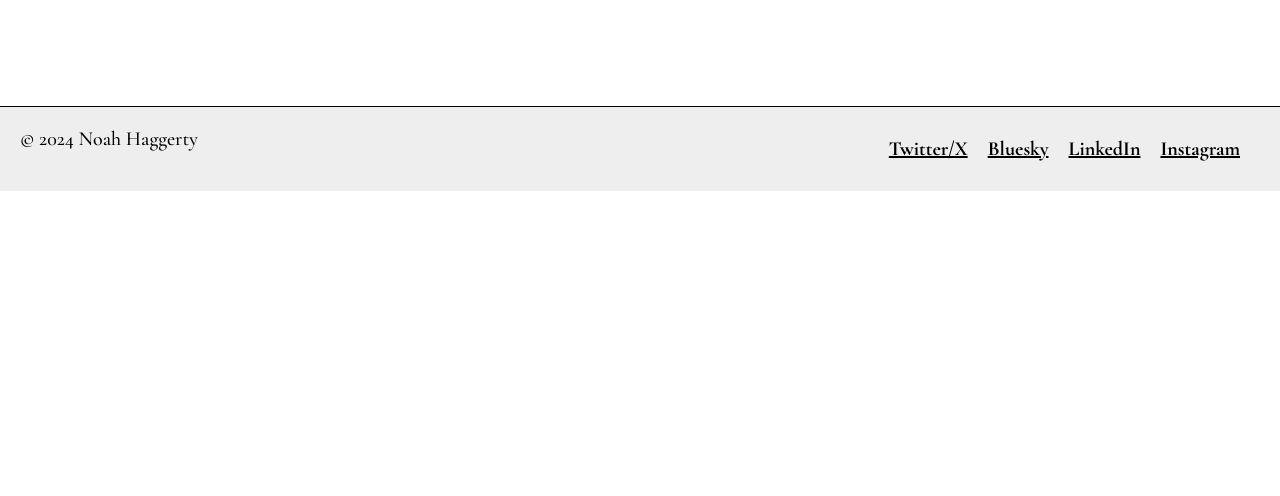
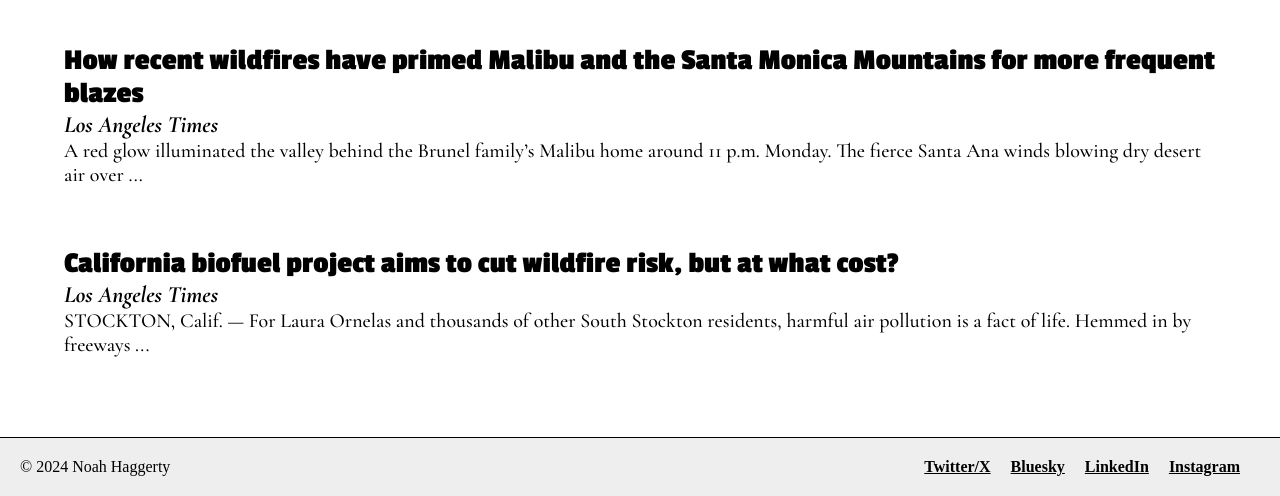
Before and after one commit to nohaggerty/nohaggerty.github.io, a plain HTML site: page index.html in a window 1280 px wide. Shown: the part 609-1105 px from the top of the page. Before the commit the page ends 800 px from the top, so only its background shows below. Drawn offline with nearby package versions, Linux system fonts and the light colour scheme.

Commit message:
Added article handling

```diff
--- /dev/null
+++ b/articles.js
@@ -0,0 +1,36 @@
+fetch('articles.json')
+    .then(response => response.json()) // Parse JSON
+    .then(data => {
+        const articleContainer = document.getElementById('featured-work-container')
+
+        data.forEach(article => {
+            if (article.featured) {
+                // creating div for the article
+                const articleDiv = document.createElement('div');
+                articleDiv.classList.add('article');
+
+                // creating headline
+                const headline = document.createElement('h2');
+                const link = document.createElement('a');
+                link.href = article.link;
+                link.target = "_blank";
+                link.textContent = article.hed;
+                headline.appendChild(link);
+
+                // creating other info
+                const publication = document.createElement('h3');
+                publication.textContent = article.publication;
+
+                // creating lede
+                const lede = document.createElement('p');
+                lede.textContent = article.lede.substring(0, 150) + ' ...';
+
+                articleDiv.append(headline)
+                articleDiv.append(publication)
+                articleDiv.append(lede)
+
+                articleContainer.append(articleDiv);
+            }
+        });
+    })
+    .catch(error => console.error('Error loading JSON:', error));
--- /dev/null
+++ b/articles.json
@@ -0,0 +1,32 @@
+[
+    {
+        "hed": "How recent wildfires have primed Malibu and the Santa Monica Mountains for more frequent blazes",
+        "date": "12-14-2024",
+        "link": "https://www.latimes.com/environment/story/2024-12-14/how-recent-fires-have-primed-malibu-for-more-wildfires",
+        "publication": "Los Angeles Times",
+        "lede": "A red glow illuminated the valley behind the Brunel family’s Malibu home around 11 p.m. Monday. The fierce Santa Ana winds blowing dry desert air over the mountains and out to sea had already triggered public safety power shutoffs.",
+        "featured": true,
+        "tags": ["Environment", "Fire", "California"],
+        "type": ["article"]
+    },
+    {
+        "hed": "Why the Forest Service is encouraging people to cut Christmas trees on public lands (with permits)",
+        "date": "12-05-2024",
+        "link": "https://www.latimes.com/environment/story/2024-12-05/help-the-forest-service-get-a-killer-christmas-tree-deal",
+        "publication": "Los Angeles Times",
+        "lede": "When it comes to finding the perfect Christmas tree, William Lyon has it down to a science. Every year, Lyon downloads official maps of U.S. Forest Service roads — Apple and Google maps never have them all — and consults satellite imagery, searching for green groves that seem decently accessible and haven’t been scorched by fire.",
+        "featured": false,
+        "tags": ["Environment"],
+        "type": ["article"]
+    },
+    {
+        "hed": "California biofuel project aims to cut wildfire risk, but at what cost?",
+        "date": "12-01-2024",
+        "link": "https://www.latimes.com/environment/story/2024-12-01/wood-biofuel-project-could-worsen-air-quality-critics-say",
+        "publication": "Los Angeles Times",
+        "lede": "STOCKTON, Calif. —  For Laura Ornelas and thousands of other South Stockton residents, harmful air pollution is a fact of life. Hemmed in by freeways and rail lines and bordered by heavy industry and the Port of Stockton, the area has been dubbed an “Asthma Capital” by the Asthma and Allergy Foundation of America.",
+        "featured": true,
+        "tags": ["Environment"],
+        "type": ["article", "photo"]
+    }
+]
--- a/footer.html
+++ b/footer.html
@@ -1,4 +1,4 @@
-<footer>
+<footer class="footer-content">
     <div class="footer-container">
         <p>&copy; 2024 Noah Haggerty</p>
         <nav>
--- a/header.html
+++ b/header.html
@@ -1,4 +1,4 @@
-<header>
+<header class="header-content">
     <div class="header-container">
         <a class="header-title" href="">Noah Haggerty</a>
         <nav>
--- a/index.html
+++ b/index.html
@@ -19,6 +19,7 @@
     </head>
     <body>
         <header></header>
+        <div class="main-content">
         <div class="homepage-container">
             <div class="text-column">
                 <h1>Science & Environment Journalist</h1>
@@ -39,8 +40,12 @@
                 <img src="headshot_portrait.png" alt="Noah smiling in front of floral background">
             </div>
         </div> <!-- homepage container -->
-        <!-- <hr> -->
-         <footer></footer>
+        <hr>
+        <h1>Featured Work</h1>
+        <div id="featured-work-container"></div>
+        </div> <!-- main content -->
+        <footer></footer>
+        <script src="articles.js"></script>
         <script src="header.js"></script>
         <script src="footer.js"></script>
     </body>
--- a/style.css
+++ b/style.css
@@ -8,10 +8,10 @@
 
 /* Main Content */
 
-body {
+.main-content {
     font-size: 20px;
     font-family: "Cormorant Garamond", serif;
-    padding: 100px 5%;
+    padding: 40px 5%;
 }
 
 h1 {
@@ -41,13 +41,10 @@ nav ul li { /* header, footer */
 
 /* Header */
 
-header {
+.header-content {
     background-color: #eee;
     padding: 20px 0;
-    position: fixed;
     width: 100%;
-    top: 0;
-    left: 0;
     z-index: 1000;
     border-bottom: 1px solid #000;
 }
@@ -75,13 +72,10 @@ header a:hover {
 
 /* Footer */
 
-footer {
+.footer-content {
     background-color: #eee;
     padding: 20px 0;
-    position: fixed;
     width: 100%;
-    bottom: 0;
-    left: 0;
     z-index: 1000;
     border-top: 1px solid #000;
 }
@@ -100,6 +94,10 @@ footer a {
 
 footer a:hover {
     color: #535353;
+}
+
+footer p {
+    margin-bottom: 0;
 }
 
 /* Homepage */
@@ -137,3 +135,26 @@ footer a:hover {
     height: auto;
     filter: grayscale(100%);
 }
+
+/* Articles */
+
+.article {
+    padding: 20px 0;
+}
+
+.article h2 {
+    font-family: "Passion One", sans-serif;
+}
+
+.article h3 {
+    font-style: italic;
+}
+
+.article a {
+    text-decoration: none; /* Remove underlines from links */
+    color: #000;
+}
+
+.article a:hover {
+    color: #535353;
+}
```
